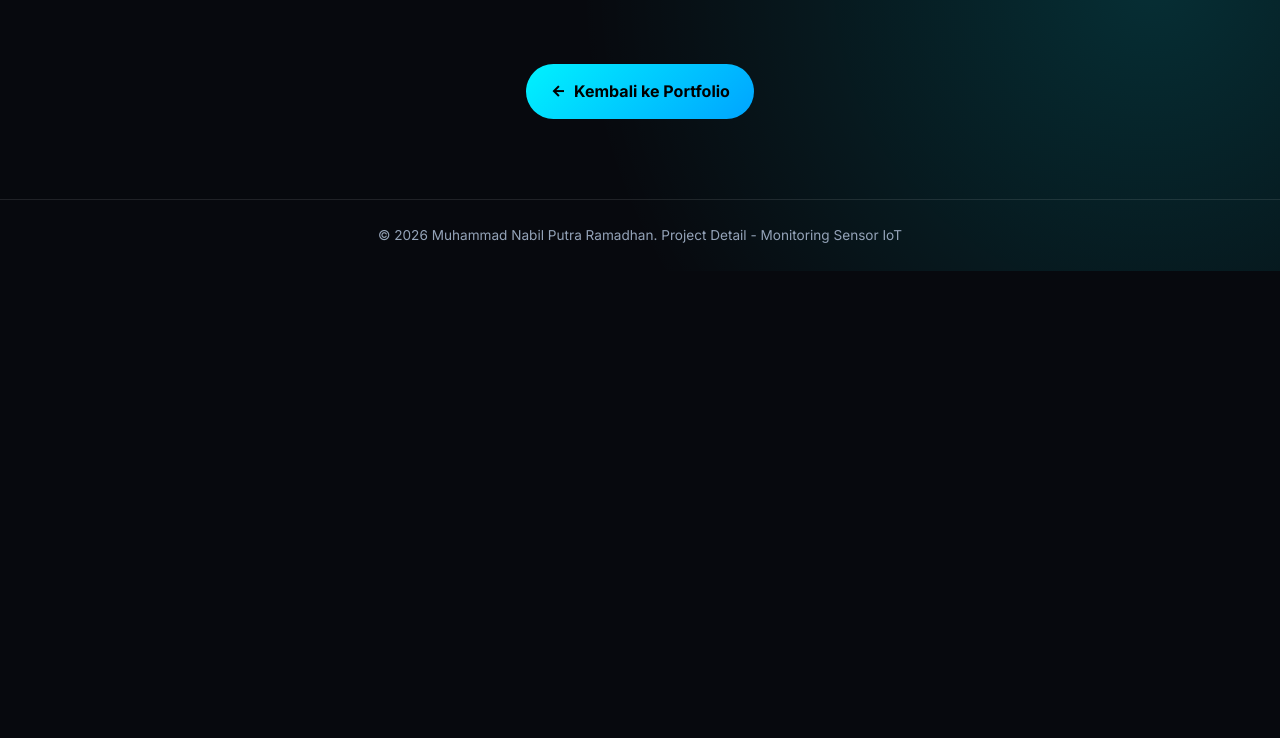
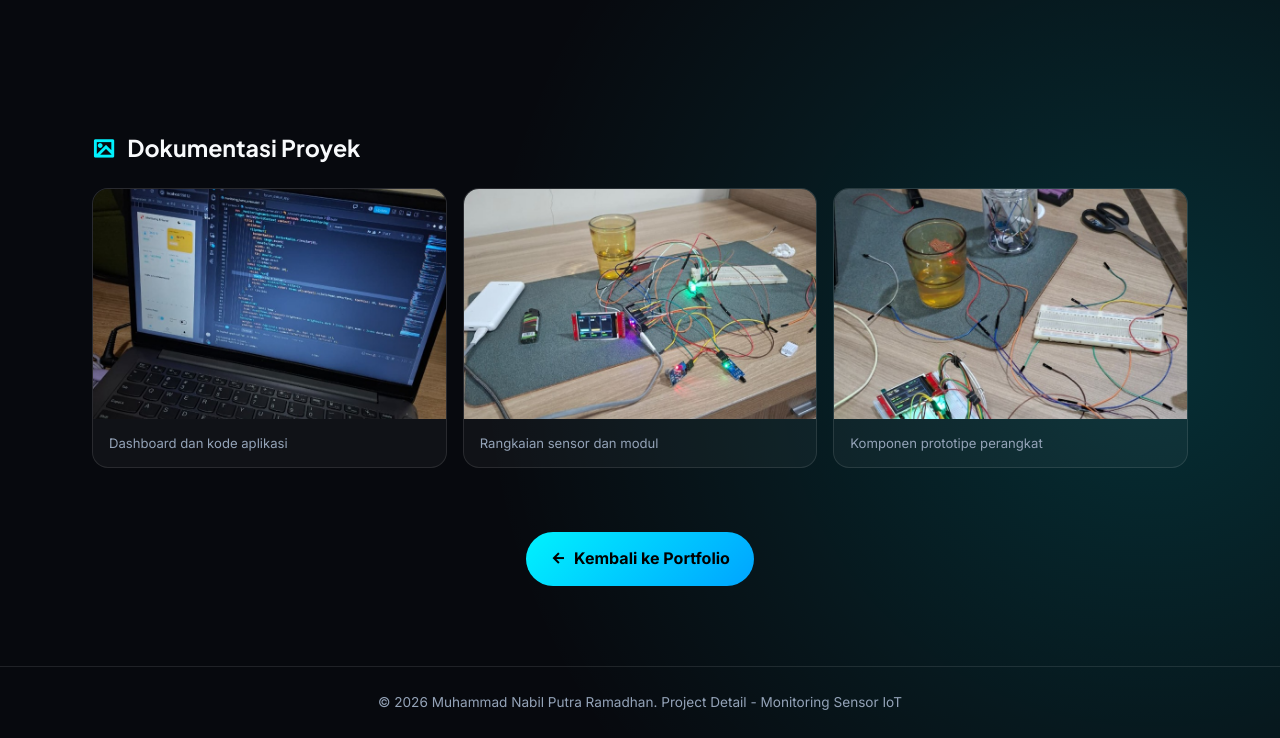
Before and after one commit to nabilp269/tgs-aj2, a plain HTML site: page monitoring-iot.html in a window 1280 px wide. Shown: the part 1183-1921 px from the top of the page. Before the commit the page ends 1454 px from the top, so only its background shows below. Drawn offline with nearby package versions, Linux system fonts and the light colour scheme.

Commit message:
update monitoring

```diff
--- a/monitoring-iot.html
+++ b/monitoring-iot.html
@@ -54,11 +54,18 @@
         .info-label { margin-bottom: .2rem; color: var(--cyan); font-size: .72rem; font-weight: 700; letter-spacing: 1px; text-transform: uppercase; }
         .tags { display: flex; flex-wrap: wrap; gap: .45rem; }
         .tag { padding: .3rem .7rem; font-size: .76rem; }
+        .gallery { margin-top: 2rem; }
+        .gallery h2 { margin-bottom: 1.2rem; }
+        .gallery-grid { display: grid; grid-template-columns: repeat(3, 1fr); gap: 1rem; }
+        .gallery-item { overflow: hidden; border: 1px solid var(--line); border-radius: 1rem; background: rgba(255,255,255,.04); }
+        .gallery-item img { display: block; width: 100%; height: 230px; object-fit: cover; transition: transform .4s ease; }
+        .gallery-item:hover img { transform: scale(1.04); }
+        .gallery-item figcaption { padding: .8rem 1rem; color: var(--muted); font-size: .82rem; }
         .cta { padding: 0 2rem 5rem; display: flex; justify-content: center; gap: 1rem; flex-wrap: wrap; }
         .btn { display: inline-flex; align-items: center; gap: .5rem; padding: .85rem 1.5rem; border-radius: 50px; color: #000; background: linear-gradient(135deg,var(--cyan),var(--blue)); font-weight: 700; text-decoration: none; }
         .btn.outline { color: #fff; background: transparent; border: 1px solid var(--line); }
         footer { padding: 1.5rem; border-top: 1px solid var(--line); color: var(--muted); text-align: center; font-size: .85rem; }
-        @media (max-width: 800px) { .hero, .content-grid { grid-template-columns: 1fr; } .hero { padding-top: 4.5rem; gap: 2rem; } .badge { display: none; } }
+        @media (max-width: 800px) { .hero, .content-grid, .gallery-grid { grid-template-columns: 1fr; } .hero { padding-top: 4.5rem; gap: 2rem; } .badge { display: none; } }
         @media (max-width: 480px) { .navbar { padding: 1rem; } .hero, .content { padding-left: 1rem; padding-right: 1rem; } .card { padding: 1.4rem; } }
     </style>
 </head>
@@ -105,6 +112,14 @@
                 <div class="info"><div class="info-label">Sensor</div><div class="tags"><span class="tag">Suhu</span><span class="tag">Api</span><span class="tag">Gas</span><span class="tag">Kelembapan</span></div></div>
             </aside>
         </div></section>
+        <section class="content gallery">
+            <h2><i class="ri-image-line"></i> Dokumentasi Proyek</h2>
+            <div class="gallery-grid">
+                <figure class="gallery-item"><img src="gambar/monitoring-iot-laptop.jpeg" alt="Dashboard monitoring IoT pada laptop dari sudut lain"><figcaption>Dashboard dan kode aplikasi</figcaption></figure>
+                <figure class="gallery-item"><img src="gambar/monitoring-iot-rangkaian.jpeg" alt="Rangkaian sensor IoT dan modul elektronik"><figcaption>Rangkaian sensor dan modul</figcaption></figure>
+                <figure class="gallery-item"><img src="gambar/monitoring-iot-komponen.jpeg" alt="Komponen dan prototipe sensor IoT"><figcaption>Komponen prototipe perangkat</figcaption></figure>
+            </div>
+        </section>
         <div class="cta"><a class="btn" href="index.html"><i class="ri-arrow-left-line"></i> Kembali ke Portfolio</a></div>
     </main>
     <footer>&copy; 2026 Muhammad Nabil Putra Ramadhan. Project Detail - Monitoring Sensor IoT</footer>
```
Also changed, not shown: index.html (+1 -12 lines), gambar/monitoring-iot-cover.jpeg (added), gambar/monitoring-iot-komponen.jpeg (added), gambar/monitoring-iot-laptop.jpeg (added), gambar/monitoring-iot-rangkaian.jpeg (added).
